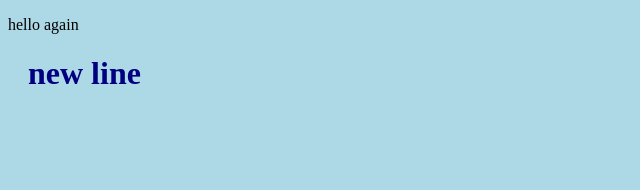
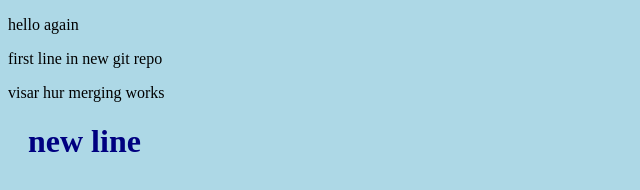
Before and after one commit to RakRita/Hello-World, a plain HTML site: page index.html in a window 1280 px wide. Shown: the whole page, without its empty margins (0-640 px from the left). Drawn offline with Linux system fonts and the light colour scheme.

Commit message:
uppdaterat med emergency fix

```diff
--- a/index.html
+++ b/index.html
@@ -9,6 +9,8 @@
 </head>
 <body>
     <p> hello again</p>
+    <p>first line in new git repo</p>
+    <p>visar hur merging works</p>
     <h1>new line</h1>
 </body>
 </html>
```
